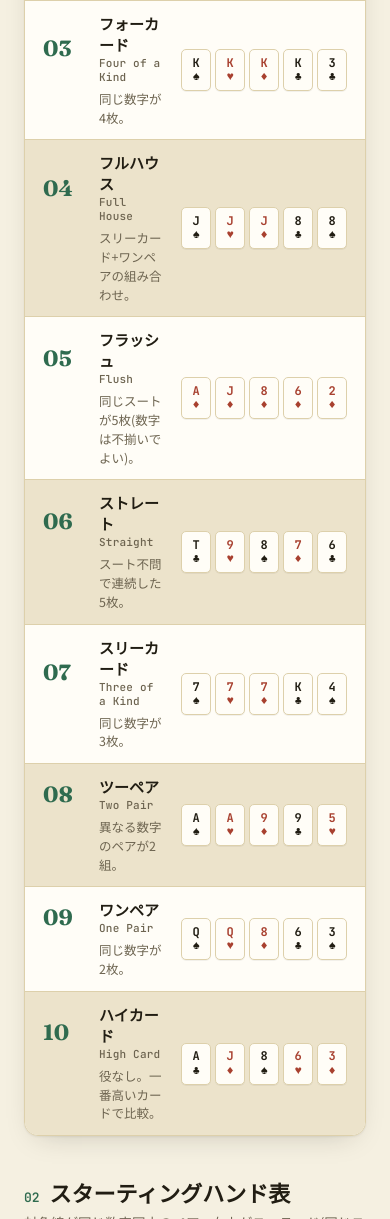
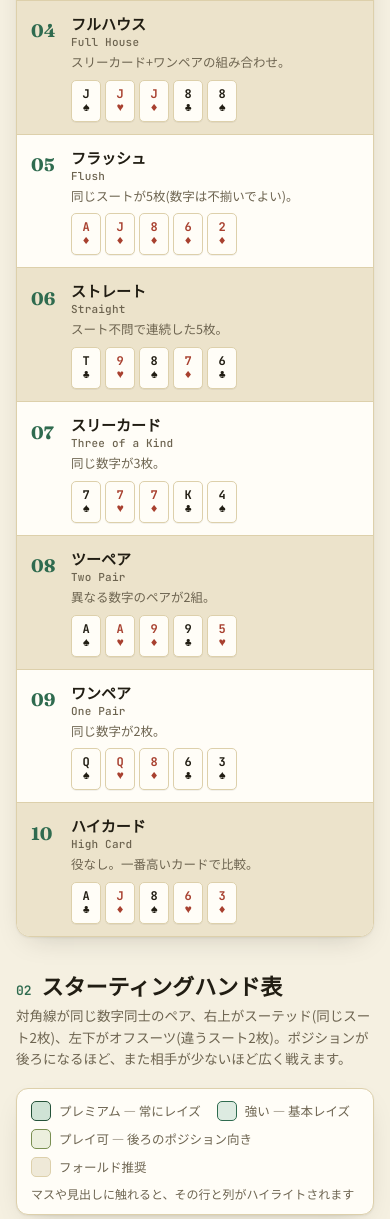
Before and after one commit to gurisaia9029uniqueshizyu-dev/poker-guide, a plain HTML site: page index.html in a window 390 px wide. Shown: the part 781-2000 px from the top of the page. Drawn offline with nearby package versions, Linux system fonts and the light colour scheme.

Commit message:
Add files via upload

```diff
--- a/index.html
+++ b/index.html
@@ -91,6 +91,7 @@
     color: var(--text);
     font-family: "Noto Sans JP", "Public Sans", sans-serif;
     -webkit-font-smoothing: antialiased;
+    -webkit-text-size-adjust: 100%;
   }
 
   .page {
@@ -474,6 +475,35 @@
     max-width: 68ch;
   }
 
+  /* ---- phone width ---- */
+  @media (max-width: 640px) {
+    .page { padding: 28px 16px 56px; }
+    section { margin-top: 32px; }
+
+    .rank-row {
+      grid-template-columns: 30px 1fr;
+      gap: 4px 10px;
+      padding: 12px 14px;
+    }
+    .rank-num { font-size: 18px; }
+    .rank-desc { grid-row: 2; }
+    .hand-cards { grid-column: 2; grid-row: 3; margin-top: 4px; }
+
+    .legend { padding: 12px 14px; gap: 8px 16px; }
+    .grid-note { margin-left: 0; flex-basis: 100%; }
+
+    .mode-switch { width: 100%; }
+    .mode-switch button { flex: 1; padding: 8px 10px; }
+    .pos-tabs button { padding: 8px 12px; }
+    .pos-info { padding: 12px 14px; }
+
+    table.hands { width: 100%; table-layout: fixed; }
+    .corner, th.row-head { width: 26px; min-width: 0; padding: 0; text-align: center; }
+    th.col-head { width: auto; min-width: 0; height: 26px; font-size: 11px; }
+    th.row-head { height: 28px; font-size: 11px; }
+    td.cell { width: auto; min-width: 0; height: 28px; padding: 0; font-size: 9px; letter-spacing: -0.03em; }
+  }
+
   @media (prefers-reduced-motion: reduce) {
     td.cell { transition: none; }
   }
@@ -501,7 +531,7 @@
       <div class="legend-item"><span class="chip t2"></span>強い — 基本レイズ</div>
       <div class="legend-item"><span class="chip t3"></span>プレイ可 — 後ろのポジション向き</div>
       <div class="legend-item"><span class="chip t4"></span>フォールド推奨</div>
-      <div class="grid-note">行・列の見出しにカーソルを合わせるとハイライトされます</div>
+      <div class="grid-note">マスや見出しに触れると、その行と列がハイライトされます</div>
     </div>
 
     <div class="table-wrap">
```
